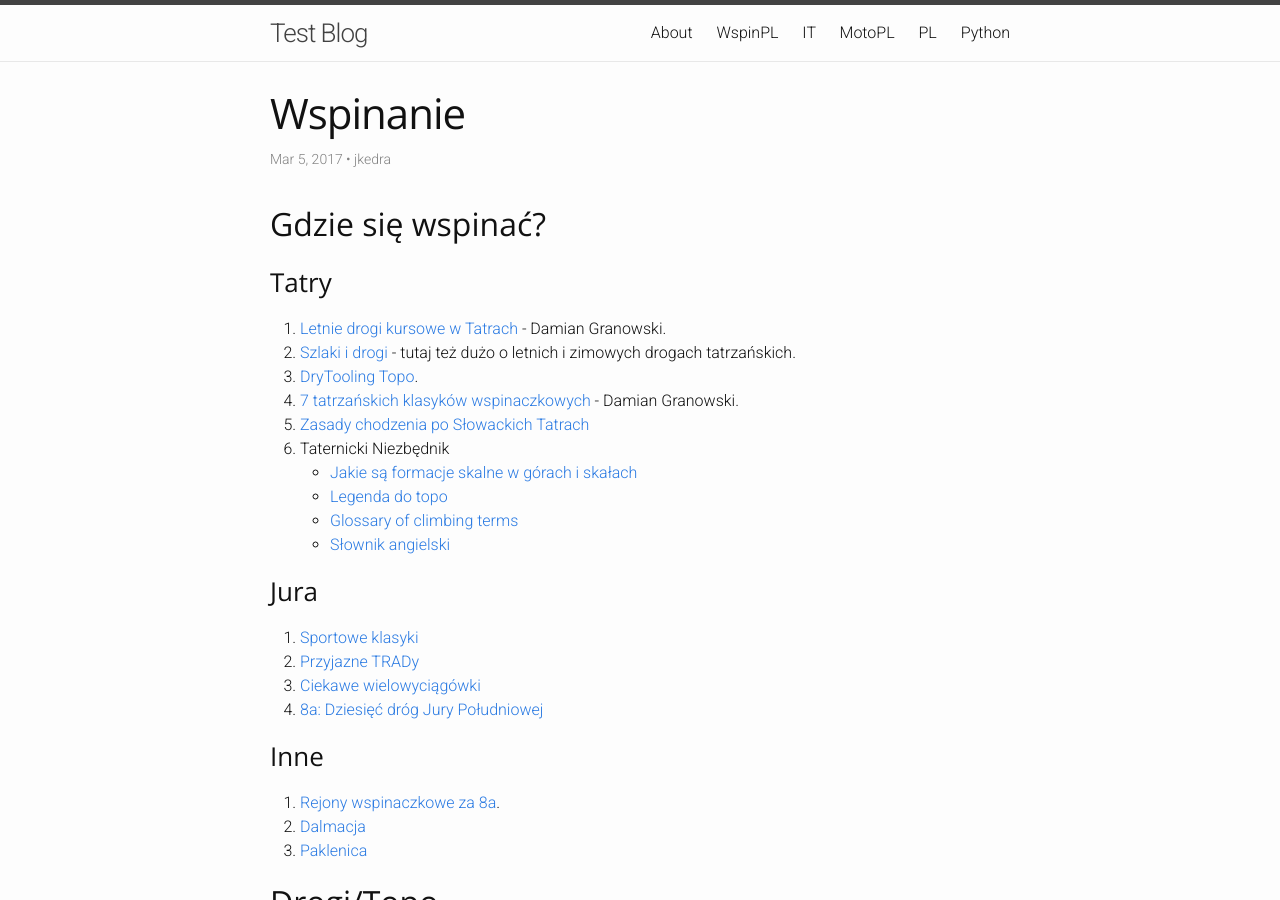
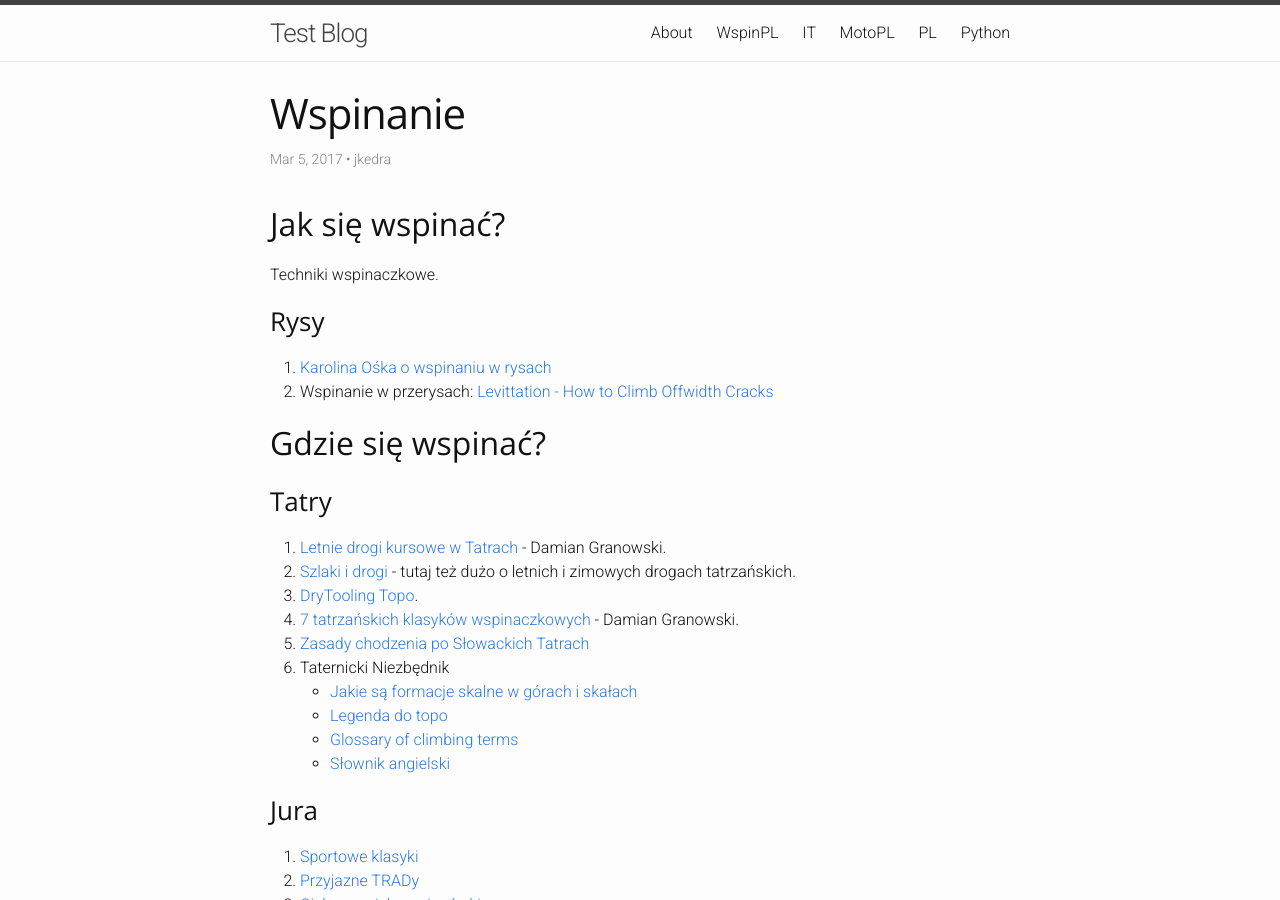
Before and after one commit to jkedra/jkedra.github.io, a Jekyll site: the page built from _posts/2017-03-05-wspinanie.md, in a window 1280 px wide and 900 px high. Built offline with Jekyll 4.4.1, drawn with Linux system fonts in a browser that asks for light colours.

Commit message:
wspinanie w rysach

```diff
--- a/_posts/2017-03-05-wspinanie.md
+++ b/_posts/2017-03-05-wspinanie.md
@@ -9,6 +9,15 @@ jss: [wikipize, moment-with-locales.min]
 tags: climbing
 
 ---
+
+## Jak się wspinać?
+
+Techniki wspinaczkowe.
+
+### Rysy
+
+1. [Karolina Ośka o wspinaniu w rysach](http://8a.pl/8academy/wspinanie-w-rysach-trudne-poczatki/)
+2. Wspinanie w przerysach: [Levittation - How to Climb Offwidth Cracks](https://vimeo.com/46589051)
 
 ## Gdzie się wspinać?
 
```
